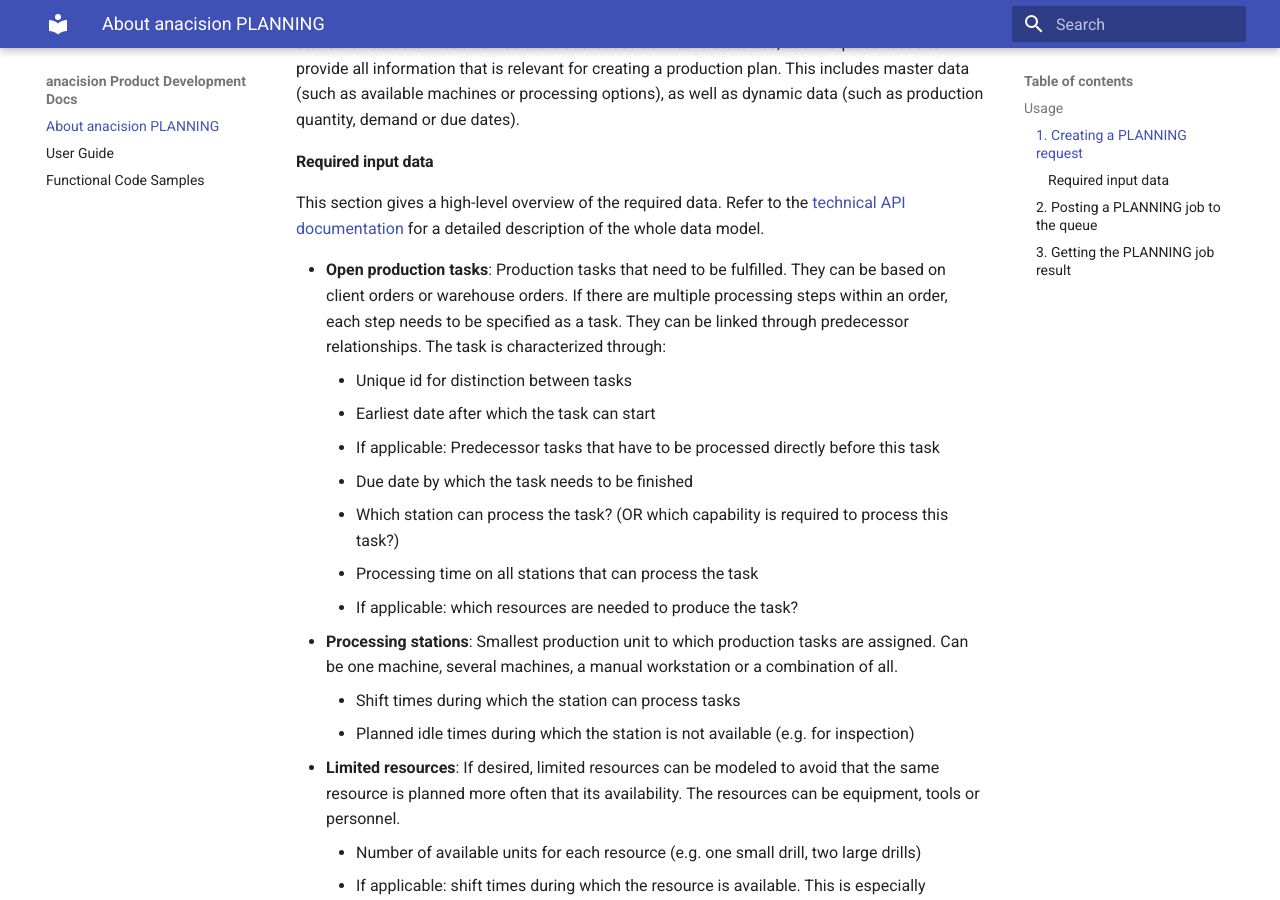
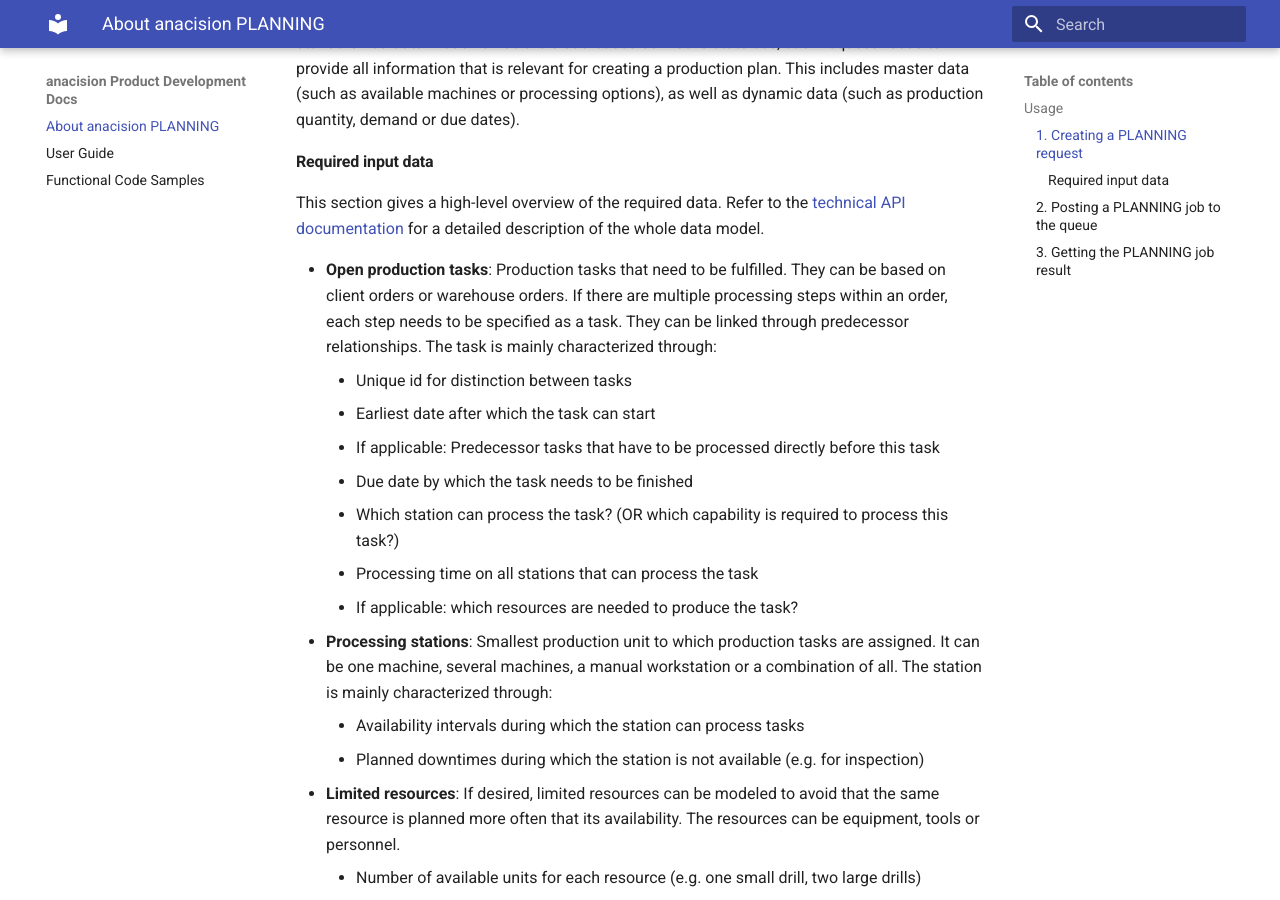
Before and after one commit to anacision/anacision-planning-user-guide, an MkDocs documentation site: the page built from docs/user_documentation/about_anacision_planning.md, in a window 1280 px wide and 900 px high, scrolled down 1319 px. Built offline with MkDocs 1.6.1 and Material for MkDocs 9.7.7, drawn with Linux system fonts in a browser that asks for light colours.

Commit message:
docs: consistent with API

```diff
--- a/docs/user_documentation/about_anacision_planning.md
+++ b/docs/user_documentation/about_anacision_planning.md
@@ -50,7 +50,7 @@
 
 * **Open production tasks**: Production tasks that need to be fulfilled. They can be based on client orders or warehouse orders.
  If there are multiple processing steps within an order, each step needs to be specified as a task. They can be linked
- through predecessor relationships. The task is characterized through:
+ through predecessor relationships. The task is mainly characterized through:
     * Unique id for distinction between tasks
     * Earliest date after which the task can start
     * If applicable: Predecessor tasks that have to be processed directly before this task
@@ -58,9 +58,9 @@
     * Which station can process the task? (OR which capability is required to process this task?)
     * Processing time on all stations that can process the task
     * If applicable: which resources are needed to produce the task?
-* **Processing stations**: Smallest production unit to which production tasks are assigned. Can be one machine, several machines, a manual workstation or a combination of all.
-    * Shift times during which the station can process tasks
-    * Planned idle times during which the station is not available (e.g. for inspection)
+* **Processing stations**: Smallest production unit to which production tasks are assigned. It can be one machine, several machines, a manual workstation or a combination of all. The station is mainly characterized through:
+    * Availability intervals during which the station can process tasks
+    * Planned downtimes during which the station is not available (e.g. for inspection)
 * **Limited resources**: If desired, limited resources can be modeled to avoid that the same resource is planned more often that its availability. The resources can be equipment, tools or personnel.
     * Number of available units for each resource (e.g. one small drill, two large drills)
     * If applicable: shift times during which the resource is available. This is especially
```
